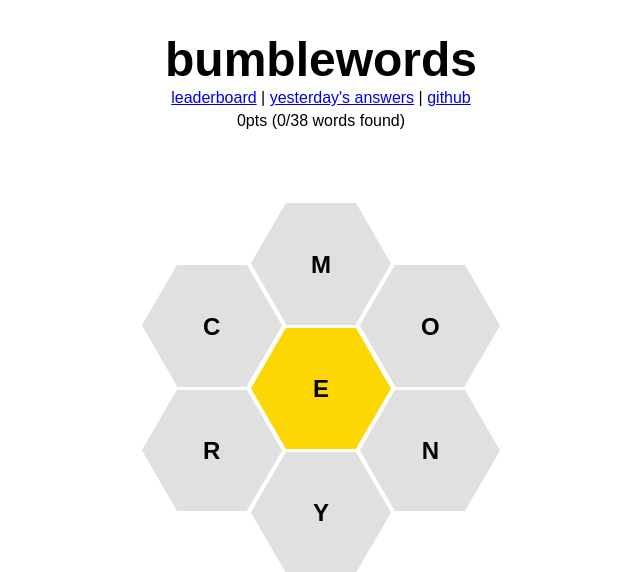
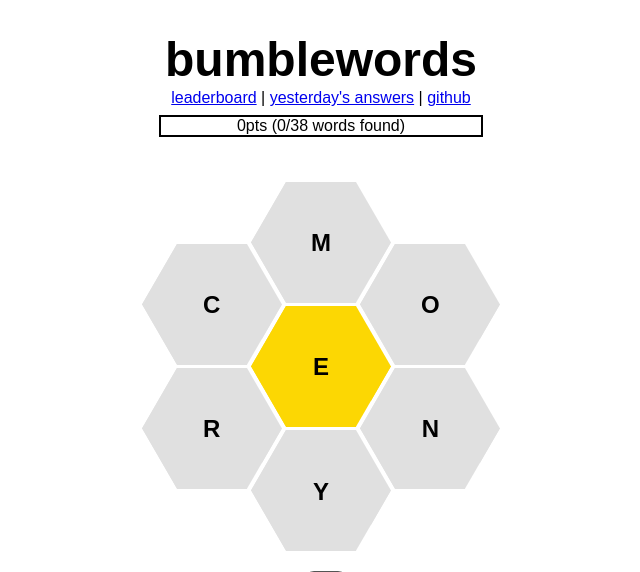
Before and after one commit to rsuth/bumblewords, a Node server app: page / in a window 1280 px wide. Shown: the top 572 px of the page, without its empty margins (319-959 px from the left). Run offline with Node 20, Linux system fonts and the light colour scheme.

Commit message:
fix #5: add progress bar and messages don't take up any more vertical space

```diff
--- a/public/script.js
+++ b/public/script.js
@@ -141,8 +141,10 @@ function renderCurrentWord() {
 }
 
 function renderPoints() {
-    document.querySelector('#scoreboard').textContent = points + 'pts (' + foundWords.length
-        + '/' + VALID_WORDS.length + ' words found)';
+    let progressPercent = Math.ceil(points / maxScore * 100);
+    let sbEl = document.querySelector('#scoreboard');
+    sbEl.innerHTML = `<span class='value' style='width: ${progressPercent}%;'></span>`;
+    sbEl.setAttribute('data-label', `${points + 'pts (' + foundWords.length + '/' + VALID_WORDS.length + ' words found)'}`);
 }
 
 function renderFoundWords() {
--- a/public/style.css
+++ b/public/style.css
@@ -15,9 +15,28 @@ h1 {
 }
 
 #scoreboard {
+    height: 1.1em;
+    width: 320px;
+    margin: auto;
+    margin-top: 8px;
+    position: relative;
+    text-align: left;
+    border: 2px solid black;
+}
+
+#scoreboard:before {
+    content: attr(data-label);
     font-size: 1em;
-    height: 1.1em;
-    margin-top: 5px;
+    position: absolute;
+    text-align: center;
+    left: 0;
+    right: 0;
+}
+
+#scoreboard .value {
+    background-color: #fcd703;
+    display: inline-block;
+    height: 100%;
 }
 
 #current-word {
@@ -32,6 +51,7 @@ h1 {
     font-size: 1.2em;
     height: 1.3em;
     margin-bottom: 10px;
+    margin-top: -1.5em;
 }
 
 #key-tile {
@@ -84,11 +104,11 @@ h1 {
 }
 
 #message.show {
-    visibility: visible; /* Show the snackbar */
-    /* Add animation: Take 0.5 seconds to fade in and out the snackbar.
-    However, delay the fade out process for 2.5 seconds */
-    -webkit-animation: fadein 0.2s, fadeout 0.2s 1s;
-    animation: fadein 0.2s, fadeout 0.2s 1s;
+    visibility: visible; /* Show the message */
+    /* Add animation: Take 0.2 seconds to fade in and out the message.
+    However, delay the fade out process for 1 seconds */
+    -webkit-animation: fadein 0.2s, fadeout 0.2s .7s;
+    animation: fadein 0.2s, fadeout 0.2s .7s;
   }
 
 /* Animations to fade the snackbar in and out */
```
